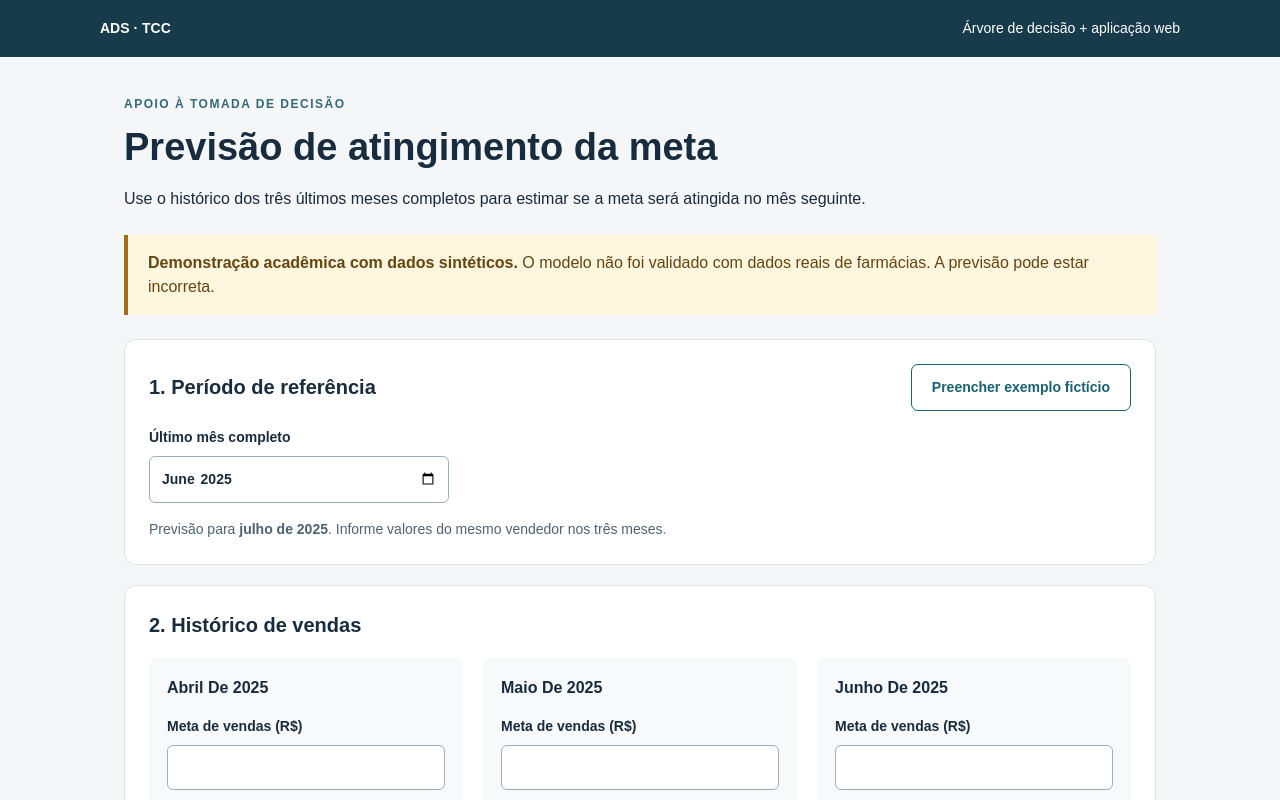
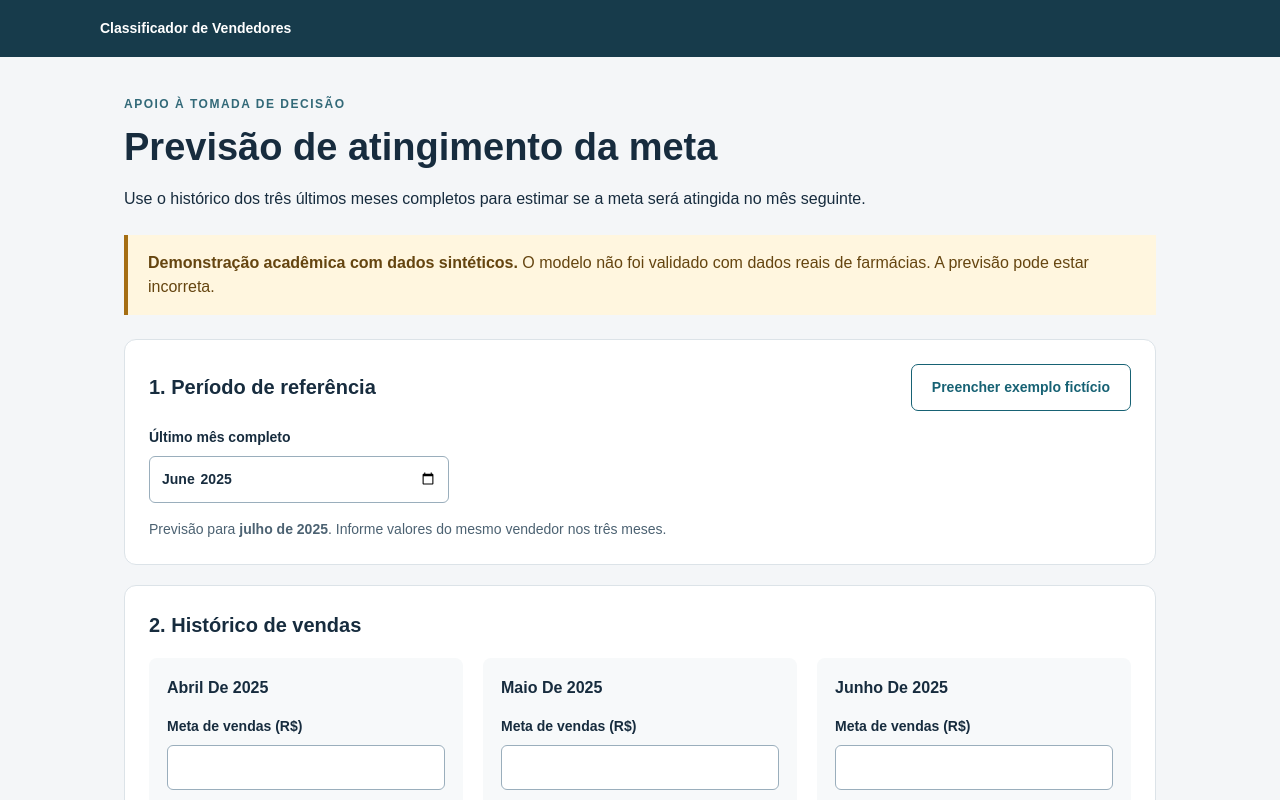
Before and after one commit to otaviozerotwo/classificacao_vendedor, a React (Vite) app in the folder frontend/: page / in a window 1280 px wide. Shown: the top 800 px of the page. Built offline with nearby package versions, Linux system fonts and the light colour scheme.

Commit message:
fix: correção texto header frontend

```diff
--- a/frontend/src/App.tsx
+++ b/frontend/src/App.tsx
@@ -105,8 +105,7 @@ export default function App() {
   return (
     <>
       <header>
-        <span className="brand">ADS · TCC</span>
-        <span>Árvore de decisão + aplicação web</span>
+        <span className="brand">Classificador de Vendedores</span>
       </header>
       <main>
         <div className="intro">
```
